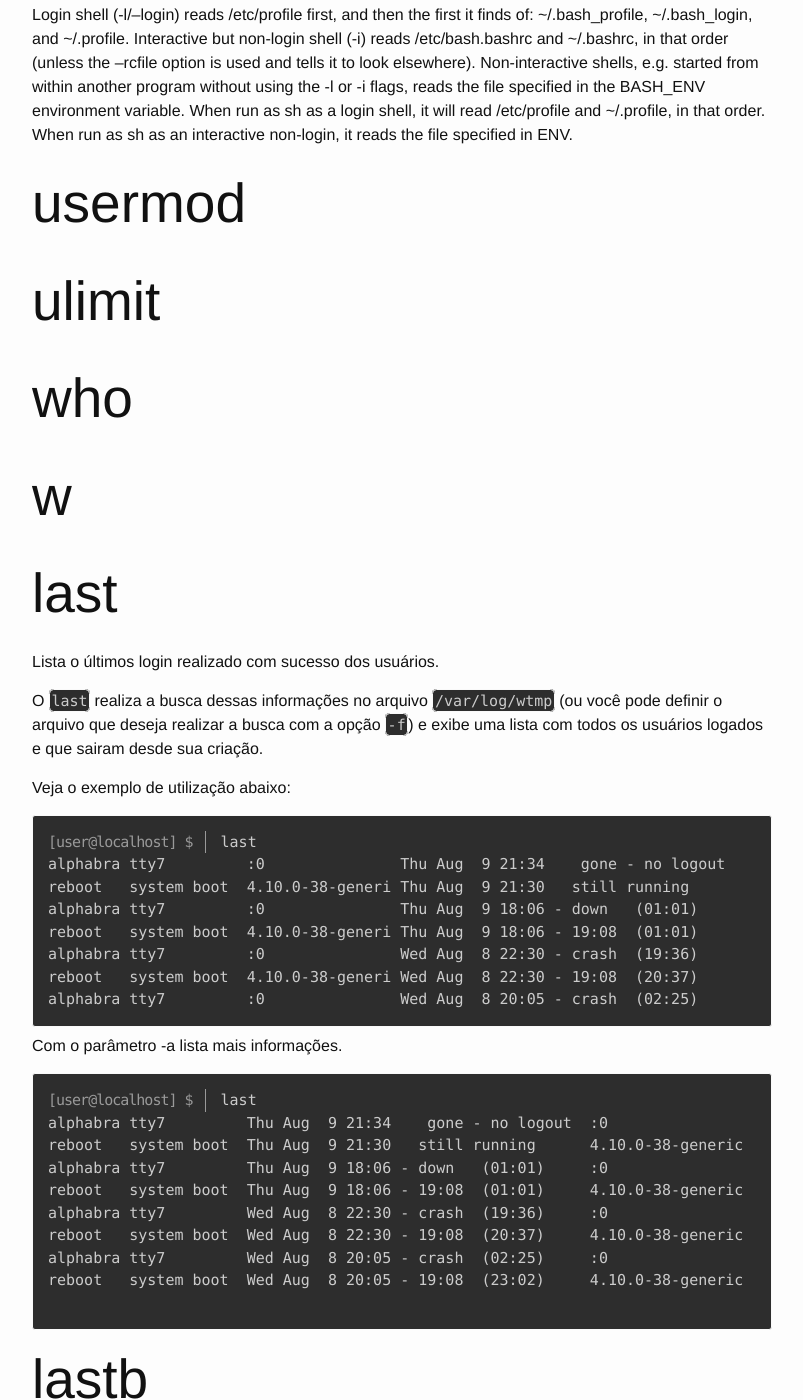
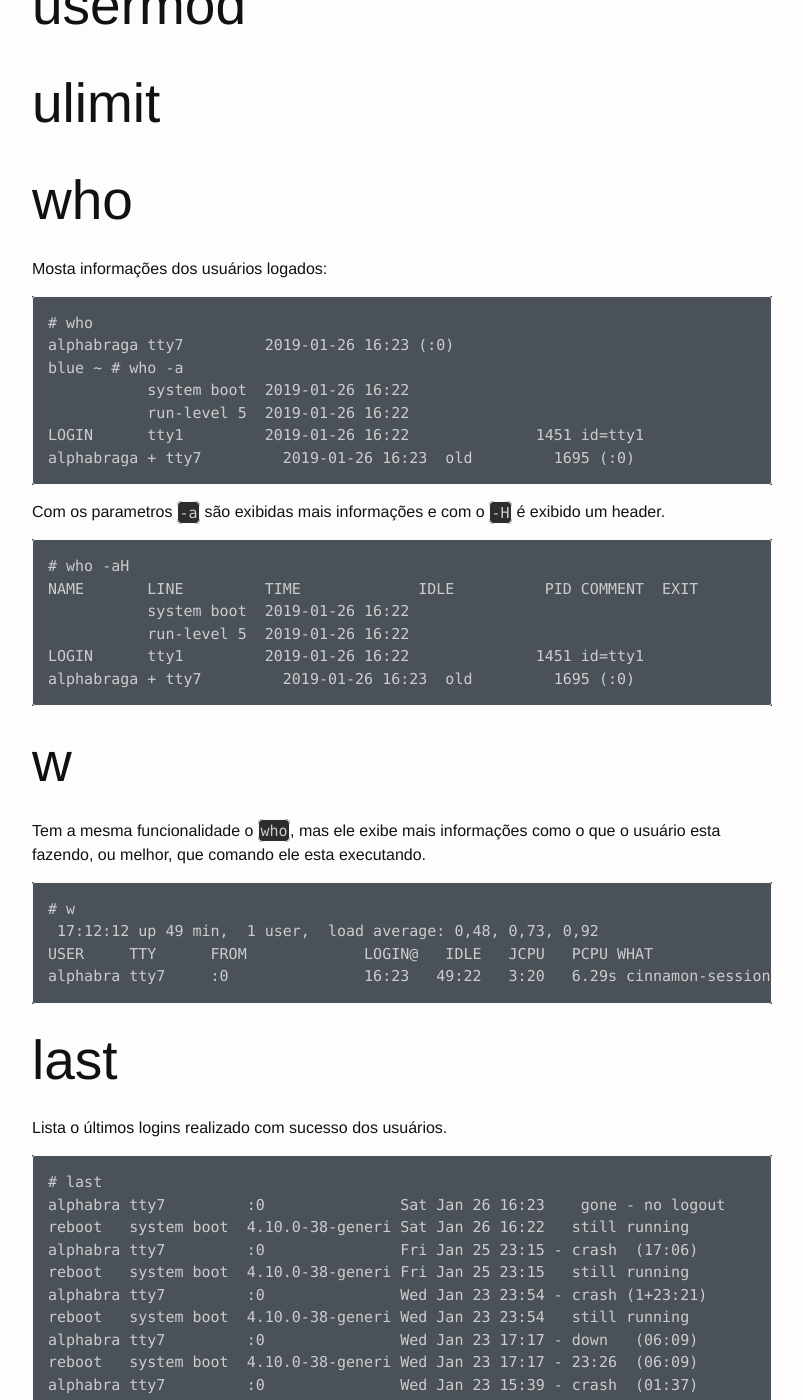
Before and after one commit to alphabraga/lpic1, a Jekyll site: the page built from topicos/110/110-1-realize-tarefas-de-administracao-de-seguranca.md, in a window 1280 px wide and 1400 px high, scrolled down 2556 px. Shown: the whole window, without its empty margins (238-1041 px from the left). Built offline with Jekyll 4.4.1, drawn with Linux system fonts in a browser that asks for light colours; some of the changed text lies outside the part shown.

Commit message:
melhororias

```diff
--- a/topicos/110/110-1-realize-tarefas-de-administracao-de-seguranca.md
+++ b/topicos/110/110-1-realize-tarefas-de-administracao-de-seguranca.md
@@ -68,10 +68,11 @@ PORT     STATE SERVICE
 
 ## /etc/sudoers
 
+É um arquivo onde são encontradas as configurações de segurança do utilitário sudo. O mais indicado é a edição desse arquivo com o programa `visudo`.
 
 ## su
 
-O comando `su` possibilita realizar o login de um usuário no sistema. No exemplo abaixo vamos realizar o login do usuario `joao`.
+O comando `su` possibilita realizar o login ou troca de um usuário no sistema. No exemplo abaixo vamos realizar o login do usuario `joao`.
 
 
 <pre class="language-bash command-line" data-user="carlos" >
@@ -79,25 +80,14 @@ O comando `su` possibilita realizar o login de um usuário no sistema. No exempl
 senha: [informar a senha]
 </pre>
 
-É importante resaltar, que dessa forma, os arquivos configuração de ambiente como `/etc/profile`, `~/bash_profile` não são executados e por consequência as configurações e variáveis de ambeinte não são criadas nesse ambiente. Para que isso seja realziado com o uso do `su` devemos utilizar com o `-`, desse forma:
+É importante resaltar, que dessa forma, os arquivos configuração de ambiente como `/etc/profile`, `~/bash_profile` não são executados e por consequência as configurações e variáveis de ambiente não são criadas nesse ambiente. Para que isso seja realziado com o uso do `su` devemos utilizar com o `-`, desse forma:
 
 <pre class="language-bash command-line" data-user="carlos" >
 <code>su - joao</code>
 senha: [informar a senha]
 </pre>
 
-Assim as variaveis de ambeinte de demais configurações ficam disponiveis nesse shell.
-
-Using su without -l or - starts bash as an interactive, but non-login shell, which doesn't read from either of the files you specified. Use the -l or - option or put the relevant config into /root/.bashrc.
-
-Quick summary of config files:
-
-Login shell (-l/--login) reads /etc/profile first, and then the first it finds of: ~/.bash_profile, ~/.bash_login, and ~/.profile.
-Interactive but non-login shell (-i) reads /etc/bash.bashrc and ~/.bashrc, in that order (unless the --rcfile option is used and tells it to look elsewhere).
-Non-interactive shells, e.g. started from within another program without using the -l or -i flags, reads the file specified in the BASH_ENV environment variable.
-When run as sh as a login shell, it will read /etc/profile and ~/.profile, in that order.
-When run as sh as an interactive non-login, it reads the file specified in ENV.
-
+Assim as variáveis de ambiente de demais configurações ficam disponíveis nesse shell.
 
 ## usermod
 
@@ -107,11 +97,70 @@ When run as sh as an interactive non-login, it reads the file specified in ENV.
 
 ## who
 
+Mosta informações dos usuários logados:
+
+	# who
+	alphabraga tty7         2019-01-26 16:23 (:0)
+	blue ~ # who -a
+	           system boot  2019-01-26 16:22
+	           run-level 5  2019-01-26 16:22
+	LOGIN      tty1         2019-01-26 16:22              1451 id=tty1
+	alphabraga + tty7         2019-01-26 16:23  old         1695 (:0)
+
+Com os parametros `-a` são exibidas mais informações e com o `-H` é exibido um header.
+
+	# who -aH
+	NAME       LINE         TIME             IDLE          PID COMMENT  EXIT
+	           system boot  2019-01-26 16:22
+	           run-level 5  2019-01-26 16:22
+	LOGIN      tty1         2019-01-26 16:22              1451 id=tty1
+	alphabraga + tty7         2019-01-26 16:23  old         1695 (:0)
+
 ## w
+
+Tem a mesma funcionalidade o `who`, mas ele exibe mais informações como o que o usuário esta fazendo, ou melhor, que comando ele esta executando.
+
+	# w
+	 17:12:12 up 49 min,  1 user,  load average: 0,48, 0,73, 0,92
+	USER     TTY      FROM             LOGIN@   IDLE   JCPU   PCPU WHAT
+	alphabra tty7     :0               16:23   49:22   3:20   6.29s cinnamon-session --session cinnamon
+
 
 ## last
 
-Lista o últimos login realizado com sucesso dos usuários.
+Lista o últimos logins realizado com sucesso dos usuários.
+
+
+	# last
+	alphabra tty7         :0               Sat Jan 26 16:23    gone - no logout
+	reboot   system boot  4.10.0-38-generi Sat Jan 26 16:22   still running
+	alphabra tty7         :0               Fri Jan 25 23:15 - crash  (17:06)
+	reboot   system boot  4.10.0-38-generi Fri Jan 25 23:15   still running
+	alphabra tty7         :0               Wed Jan 23 23:54 - crash (1+23:21)
+	reboot   system boot  4.10.0-38-generi Wed Jan 23 23:54   still running
+	alphabra tty7         :0               Wed Jan 23 17:17 - down   (06:09)
+	reboot   system boot  4.10.0-38-generi Wed Jan 23 17:17 - 23:26  (06:09)
+	alphabra tty7         :0               Wed Jan 23 15:39 - crash  (01:37)
+	reboot   system boot  4.10.0-38-generi Wed Jan 23 15:38 - 23:26  (07:47)
+	alphabra tty7         :0               Tue Jan 22 23:01 - crash  (16:37)
+	reboot   system boot  4.10.0-38-generi Tue Jan 22 23:00 - 23:26 (1+00:26)
+	alphabra tty7         :0               Tue Jan 22 09:12 - down   (02:44)
+	reboot   system boot  4.10.0-38-generi Tue Jan 22 09:12 - 11:57  (02:44)
+	alphabra tty7         :0               Mon Jan 21 23:31 - crash  (09:40)
+	reboot   system boot  4.10.0-38-generi Mon Jan 21 23:31 - 11:57  (12:25)
+	alphabra tty7         :0               Mon Jan 21 21:30 - crash  (02:01)
+	reboot   system boot  4.10.0-38-generi Mon Jan 21 21:29 - 11:57  (14:27)
+	alphabra tty7         :0               Sun Jan 20 23:23 - crash  (22:06)
+	reboot   system boot  4.10.0-38-generi Sun Jan 20 23:23 - 11:57 (1+12:33)
+	alphabra tty7         :0               Sun Jan 20 23:02 - crash  (00:20)
+	reboot   system boot  4.10.0-38-generi Sun Jan 20 23:02 - 11:57 (1+12:54)
+	alphabra tty7         :0               Sun Jan 20 12:28 - 12:48  (00:19)
+	reboot   system boot  4.10.0-38-generi Sun Jan 20 12:28 - 12:48  (00:19)
+	alphabra tty7         :0               Sun Jan 20 00:20 - crash  (12:08)
+	reboot   system boot  4.10.0-38-generi Sun Jan 20 00:20 - 12:48  (12:28)
+
+
+
 
 O `last` realiza a busca dessas informações no arquivo `/var/log/wtmp` (ou você pode definir o arquivo que deseja realizar a busca com a opção `-f`) e exibe uma lista com todos os usuários logados e que sairam desde sua criação.
 
```
Also changed, not shown: other parts of topicos/110/110-1-realize-tarefas-de-administracao-de-seguranca.md (+4 -1 lines).
